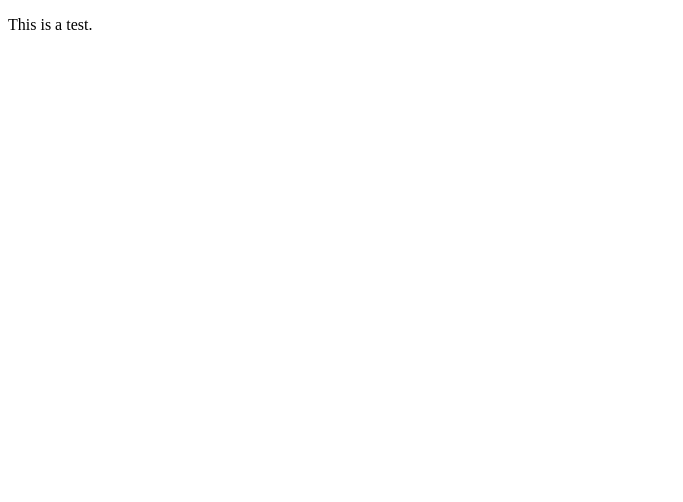
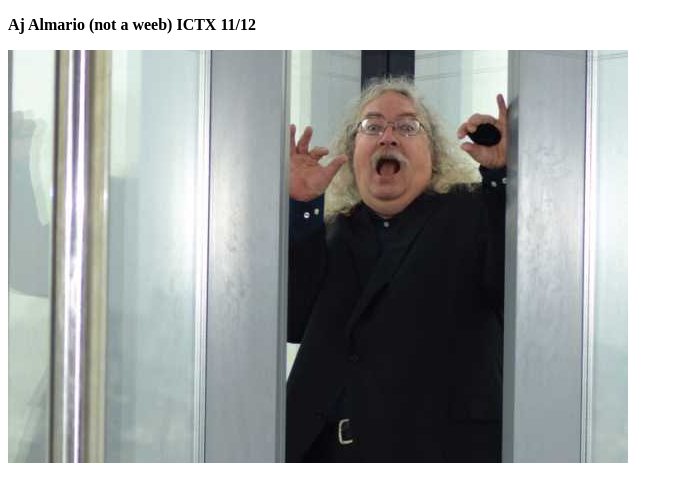
Before and after one commit to HalloFrand/possibly_aj_web, a plain HTML site: page index.html in a window 1280 px wide. Shown: the whole page, without its empty margins (0-683 px from the left). Drawn offline with Linux system fonts and the light colour scheme.

Commit message:
Photo and text

```diff
--- a/index.html
+++ b/index.html
@@ -4,6 +4,8 @@
         <title> Index page </title>
     </head>
     <body>
-    <p> This is a test. </p>
+    </p> <strong>Aj Almario (not a weeb)
+    ICTX 11/12</strong> </p>
+    <img src =" images/boom.png" alt="title image">
     </body>
 </html>
```
Also changed, not shown: images/boom.png (added).
